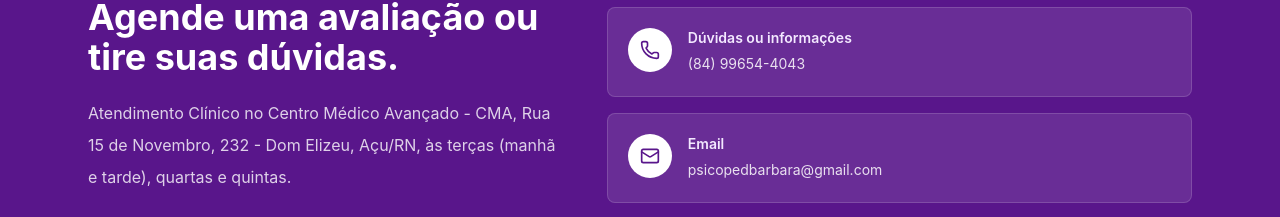
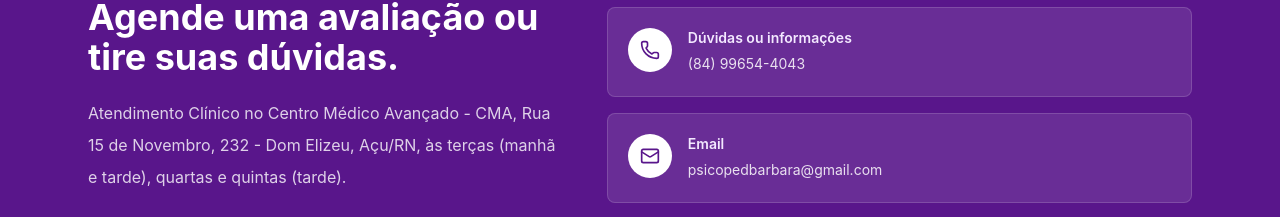
Before and after one commit to IuryFredson/site-psicopedbarbara, a React (Vite) app: page / in a window 1280 px wide. Shown: the part 4107-4324 px from the top of the page. Built offline with nearby package versions, Linux system fonts and the light colour scheme.

Commit message:
Clarify CMA appointment hours

```diff
--- a/src/App.jsx
+++ b/src/App.jsx
@@ -349,7 +349,7 @@ const Website = () => {
               <p className="text-sm font-bold uppercase tracking-[0.18em] text-purple-100">Contato</p>
               <h2 className="mt-3 text-3xl font-bold md:text-4xl">Agende uma avaliação ou tire suas dúvidas.</h2>
               <p className="mt-5 max-w-xl leading-8 text-white/80">
-                Atendimento Clínico no Centro Médico Avançado - CMA, Rua 15 de Novembro, 232 - Dom Elizeu, Açu/RN, às terças (manhã e tarde), quartas e quintas.
+                Atendimento Clínico no Centro Médico Avançado - CMA, Rua 15 de Novembro, 232 - Dom Elizeu, Açu/RN, às terças (manhã e tarde), quartas e quintas (tarde).
               </p>
               <a href={appointmentWhatsappUrl} target="_blank" rel="noopener noreferrer" className="mt-7 inline-flex items-center justify-center gap-2 rounded-full bg-purple-600 px-6 py-3 text-sm font-bold text-white shadow-lg transition hover:bg-purple-700 md:text-base">
                 Agendar no CMA
```
